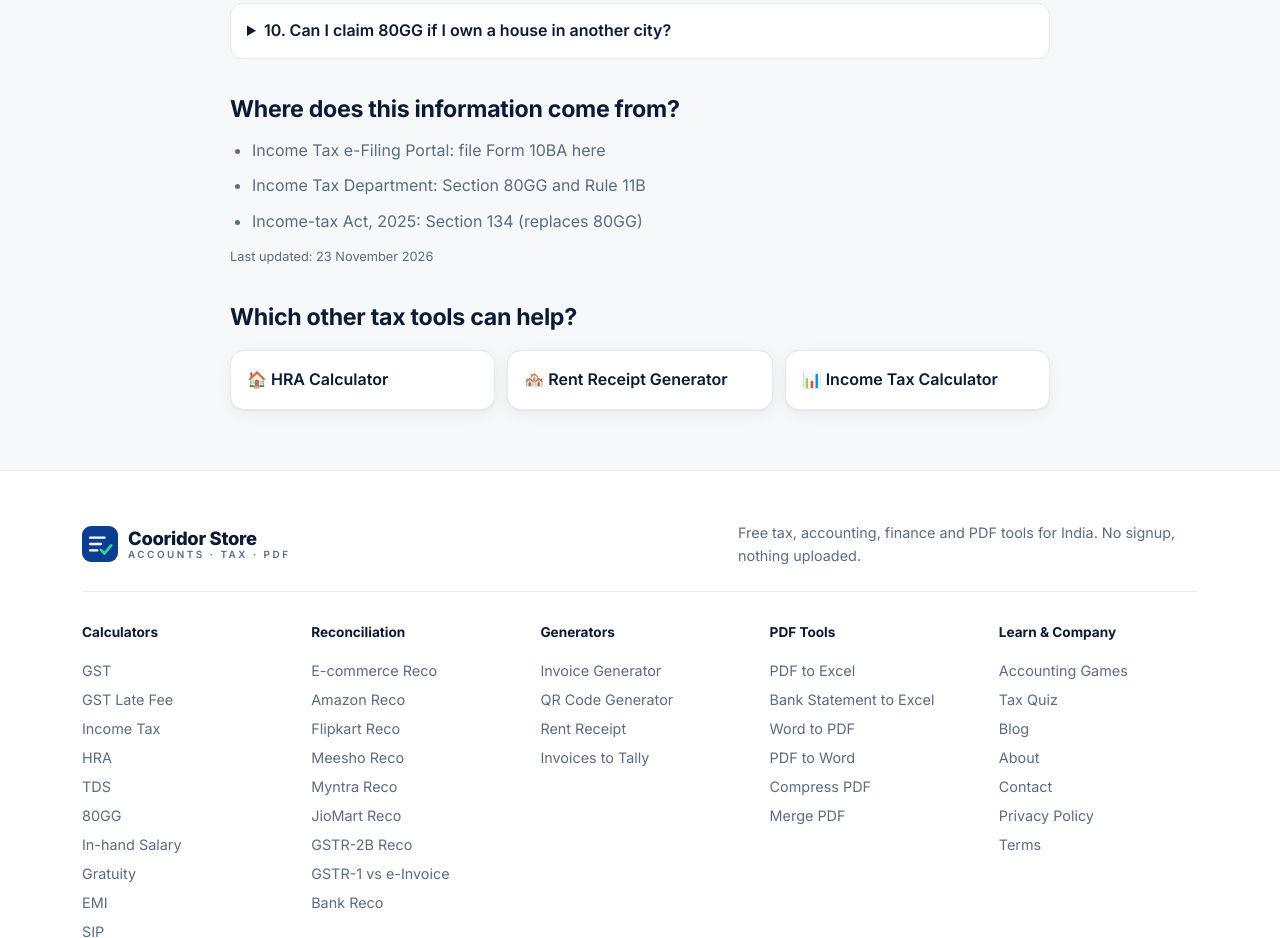
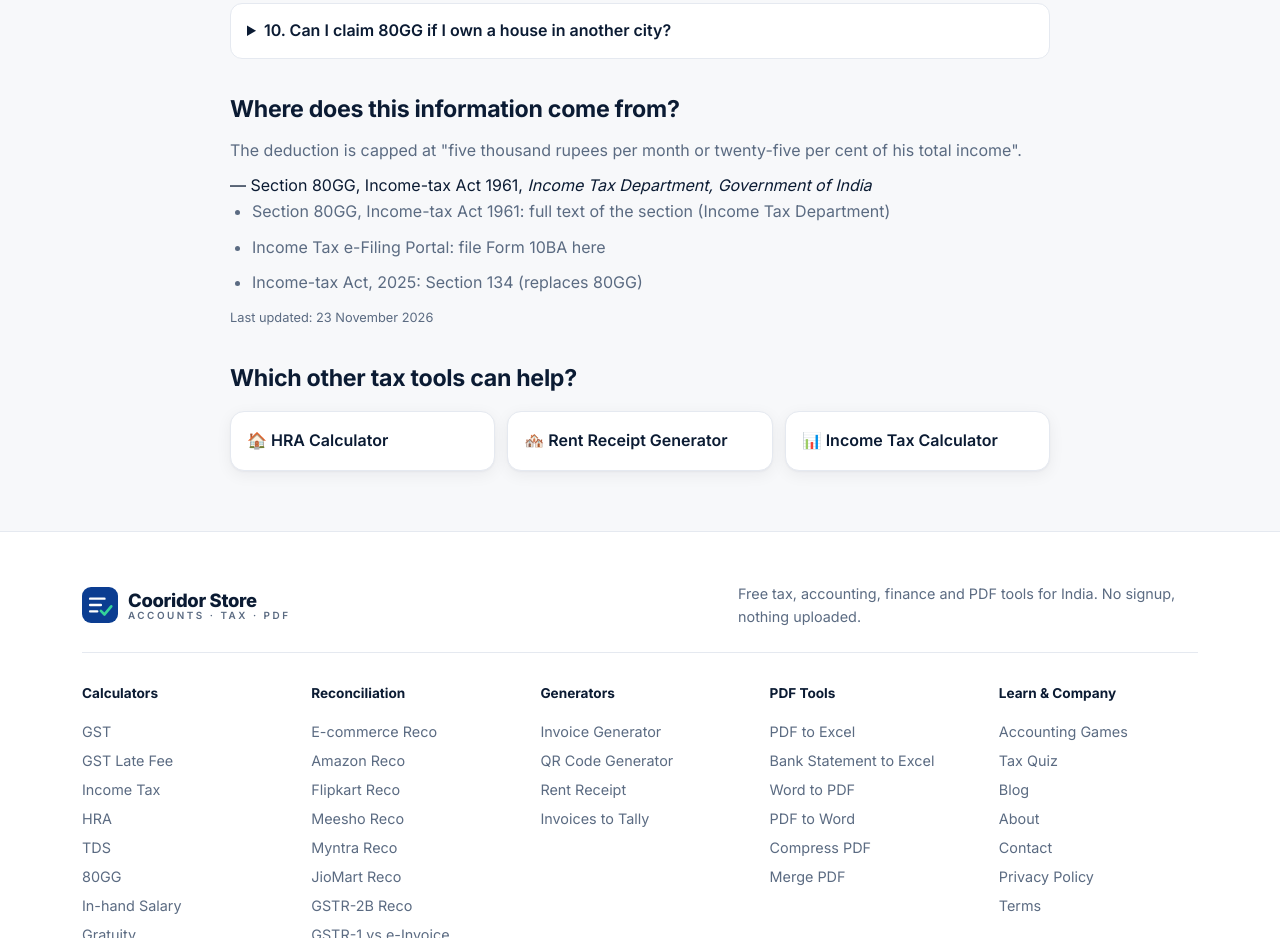
Before and after one commit to sameertechworlds/Cooridorstore, a plain HTML site: page 80gg-calculator.html in a window 1280 px wide. Shown: the part 2886-3824 px from the top of the page. Drawn offline with Linux system fonts and the light colour scheme.

Commit message:
Update 80gg-calculator.html

```diff
--- a/80gg-calculator.html
+++ b/80gg-calculator.html
@@ -176,21 +176,19 @@
   <details><summary>9. What is the new section number of 80GG?</summary><p>From 1 April 2026, Section 80GG of the Income-tax Act 1961 is Section 134 of the Income-tax Act 2025. The ₹5,000 per month cap and the 10% and 25% tests are unchanged.</p></details>
   <details><summary>10. Can I claim 80GG if I own a house in another city?</summary><p>Yes, as long as the house is not in the place where you live or work and you are not claiming it as self-occupied in your return.</p></details>
 
-  <section class="sources">
+   <section class="sources">
   <h2>Where does this information come from?</h2>
 
-  <!-- TODO: official page se exact line copy karke neeche wale "..." mein daaliye, phir ye comment hata dijiye
-  <blockquote cite="https://www.incometax.gov.in/">
-    <p>"..."</p>
-    <footer>— Income Tax Department, Government of India,
-      <cite><a href="https://www.incometax.gov.in/" target="_blank" rel="noopener">incometax.gov.in</a></cite>
+  <blockquote cite="https://www.incometaxindia.gov.in/w/section-80gg">
+    <p>The deduction is capped at "five thousand rupees per month or twenty-five per cent of his total income".</p>
+    <footer>— Section 80GG, Income-tax Act 1961,
+      <cite><a href="https://www.incometaxindia.gov.in/w/section-80gg" target="_blank" rel="noopener">Income Tax Department, Government of India</a></cite>
     </footer>
   </blockquote>
-  -->
 
   <ul>
+    <li><a href="https://www.incometaxindia.gov.in/w/section-80gg" target="_blank" rel="noopener">Section 80GG, Income-tax Act 1961</a>: full text of the section (Income Tax Department)</li>
     <li><a href="https://www.incometax.gov.in/" target="_blank" rel="noopener">Income Tax e-Filing Portal</a>: file Form 10BA here</li>
-    <li><a href="https://incometaxindia.gov.in/" target="_blank" rel="noopener">Income Tax Department</a>: Section 80GG and Rule 11B</li>
     <li><a href="https://incometaxindia.gov.in/" target="_blank" rel="noopener">Income-tax Act, 2025</a>: Section 134 (replaces 80GG)</li>
   </ul>
 </section>
```
